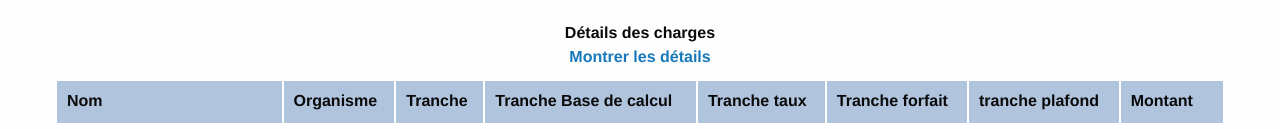
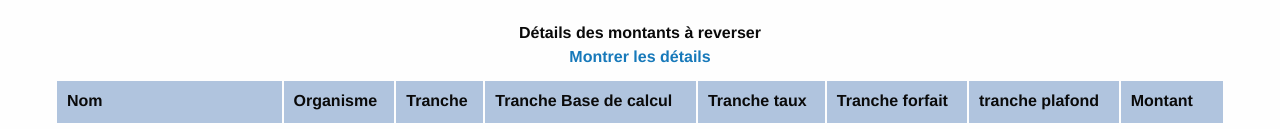
Before and after one commit to nyl-auster/eurl-calculator, a website: page index.html in a window 1280 px wide. Shown: the part 971-1100 px from the top of the page. Drawn offline with Linux system fonts and the light colour scheme.

Commit message:
remplacé le mot charge par le mot 'montant à reverser'

```diff
--- a/modules/calculator/views/classicChargesReport.html
+++ b/modules/calculator/views/classicChargesReport.html
@@ -183,7 +183,7 @@
 
     <table class="charges-results">
       <caption>
-        Détails des charges
+        Détails des montants à reverser
         <div class="show-details show-for-large">
           <a ng-show="!showDetails" href="" ng-click="showDetails=!showDetails">
             Montrer les détails
```
